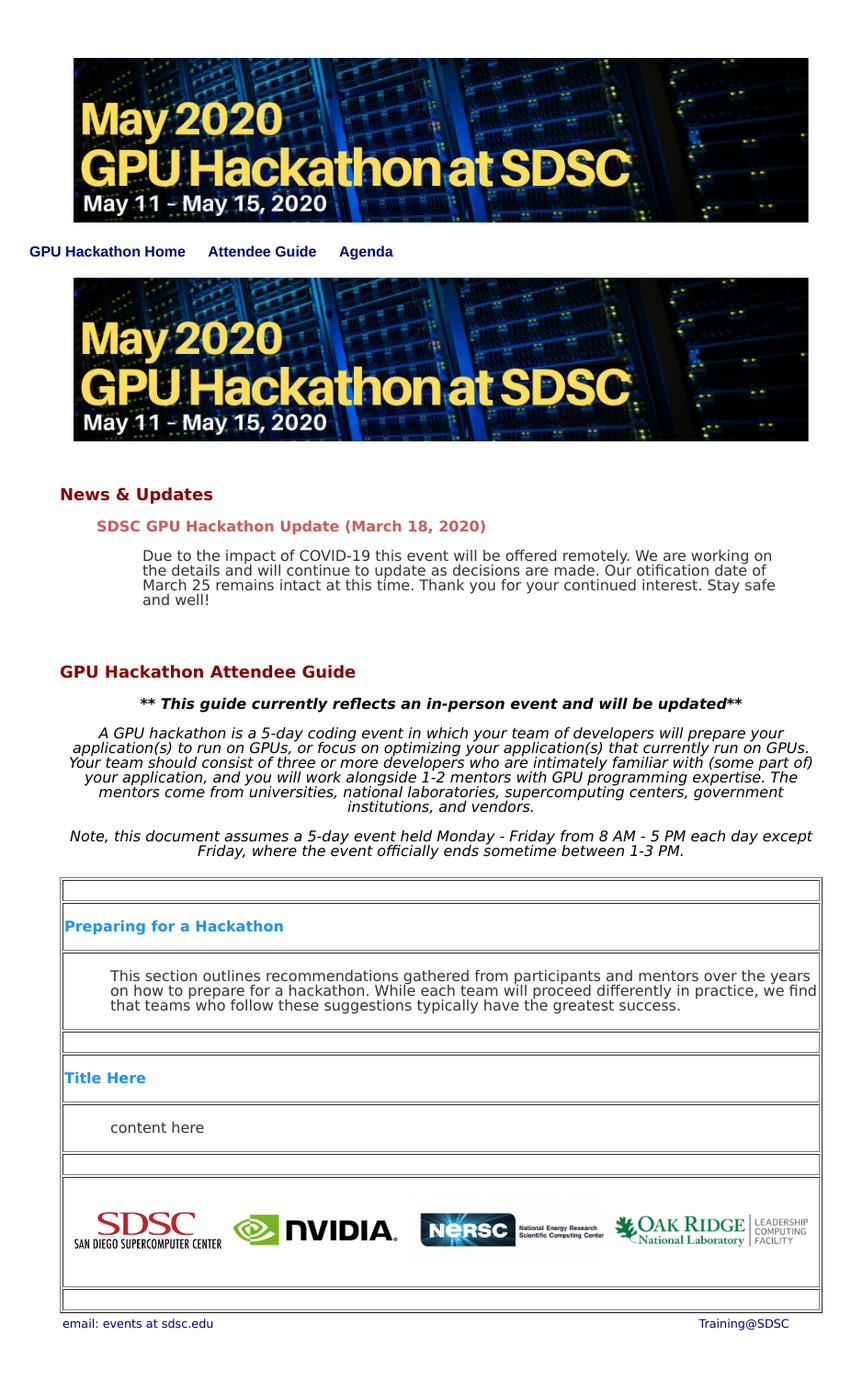
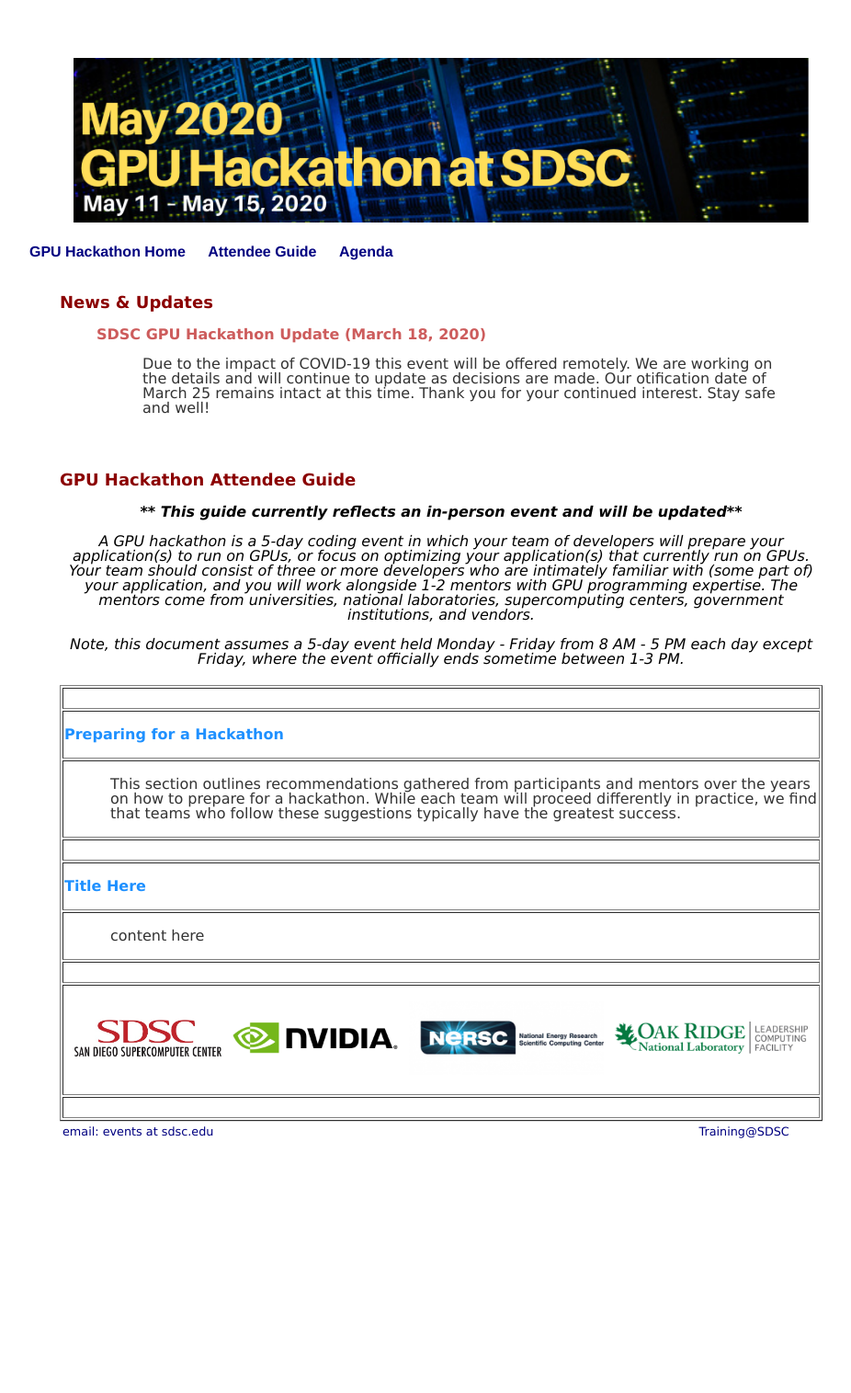
Before and after one commit to sdsc-hpc-training/sdsc-hpc-training.github.io, a Jekyll site: the page built from gpuhackathon/attendee_guide.html, in a window 1280 px wide. Shown: the whole page at 92% size, without its empty margins (160-1086 px from the left). Built offline with Jekyll 4.4.1, drawn with Linux system fonts in a browser that asks for light colours; after the commit the page ends 1306 px from its top, so only the background shows below that.

Commit message:
Update attendee_guide.html

```diff
--- a/gpuhackathon/attendee_guide.html
+++ b/gpuhackathon/attendee_guide.html
@@ -3,11 +3,6 @@
 title: SDSC GPU Hackathon - Attendee Guide
 ---
 <table border=0 width="75%""\ align="center"> <!---- begin main table --->
-<tr><td align='center' valign='top'>
-<img src="./images/gpuhackathon_weblogo.v4.png" alt="SDSC GPU Hackathon" width="800px" class="center"/>
-</td></tr>
-<tr><td align='left' valign='top'>&nbsp; </td></tr>
-
 <tr><td align='left' valign='top'>
 <p class="news">News & Updates</p>
 <blockquote>
```
